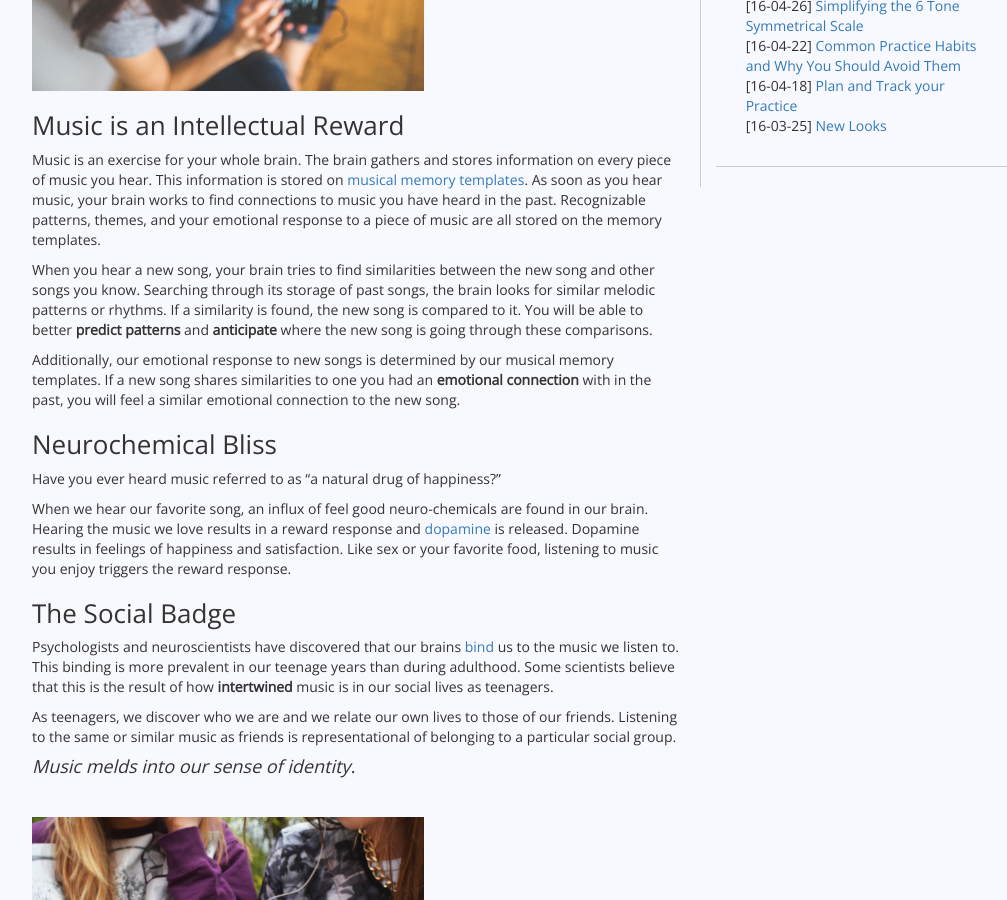
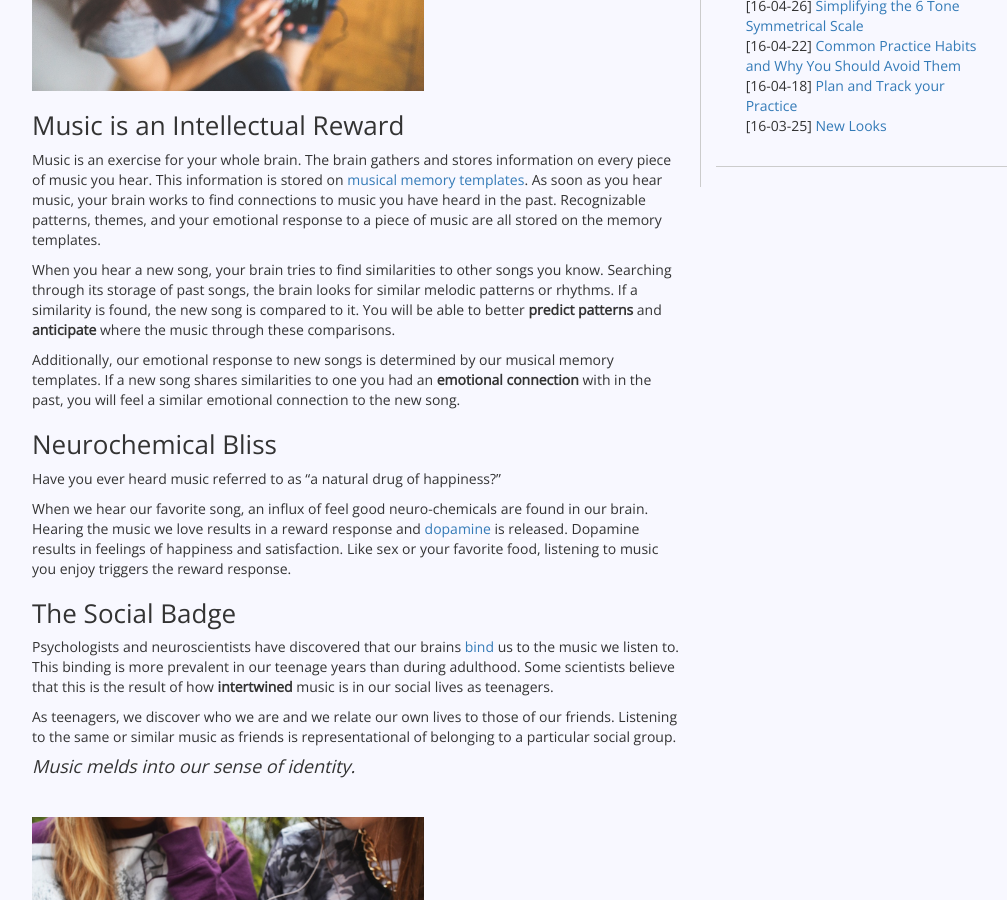
Before and after one commit to pitchplay/blog-content, a Jekyll site: the page built from _posts/2016-05-26-music-the-feel-good-drug.md, in a window 1280 px wide and 900 px high, scrolled down 434 px. Shown: the whole window, without its empty margins (111-1118 px from the left). Built offline with Jekyll 4.4.1, drawn with Linux system fonts in a browser that asks for light colours; nearby versions of some CDN libraries; a script that is not in the unit is left out; comment, search, counter and statistics services are not loaded.

Commit message:
attempting to make it flow better

```diff
--- a/_posts/2016-05-26-music-the-feel-good-drug.md
+++ b/_posts/2016-05-26-music-the-feel-good-drug.md
@@ -13,7 +13,7 @@ Why do we love music and why does it make us feel so good? Feeling like music is
 
 Music is an exercise for your whole brain. The brain gathers and stores information on every piece of music you hear. This information is stored on [musical memory templates](http://phenomena.nationalgeographic.com/2013/04/11/why-does-music-feel-so-good/). As soon as you hear music, your brain works to find connections to music you have heard in the past. Recognizable patterns, themes, and your emotional response to a piece of music are all stored on the memory templates.
 
-When you hear a new song, your brain tries to find similarities between the new song and other songs you know. Searching through its storage of past songs, the brain looks for similar melodic patterns or rhythms. If a similarity is found, the new song is compared to it. You will be able to better __predict patterns__ and __anticipate__ where the new song is going through these comparisons.
+When you hear a new song, your brain tries to find similarities to other songs you know. Searching through its storage of past songs, the brain looks for similar melodic patterns or rhythms. If a similarity is found, the new song is compared to it. You will be able to better __predict patterns__ and __anticipate__ where the music through these comparisons.
 
 Additionally, our emotional response to new songs is determined by our musical memory templates. If a new song shares similarities to one you had an __emotional connection__ with in the past, you will feel a similar emotional connection to the new song.
 
```
